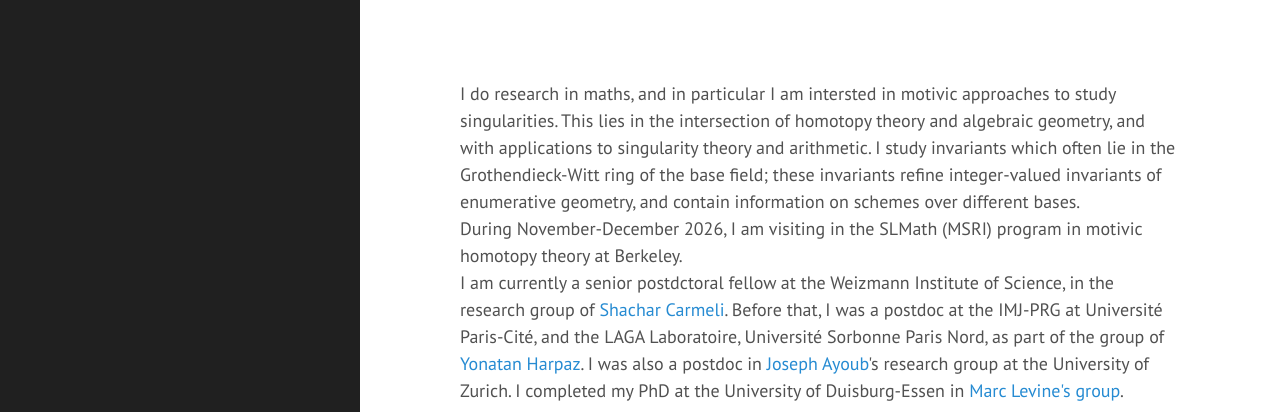
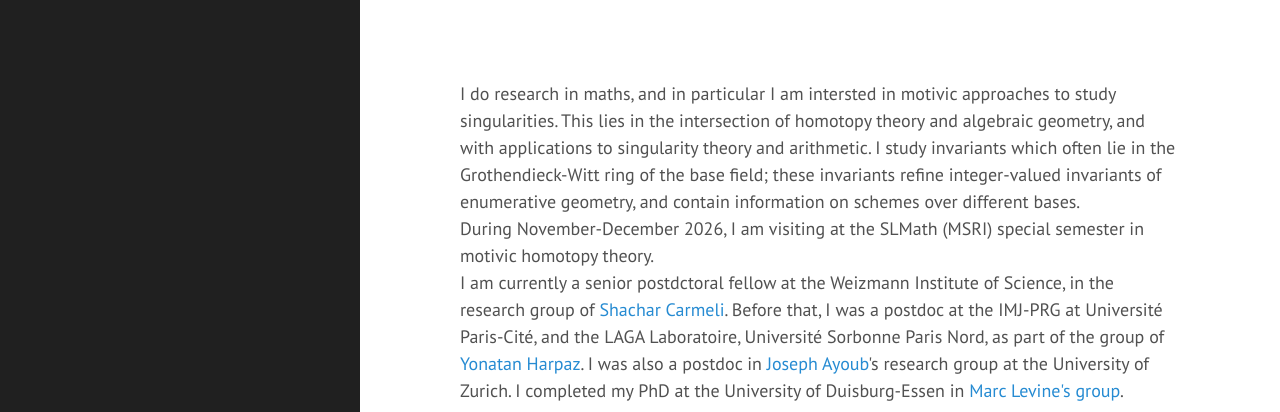
Before and after one commit to ransass/ransass.github.io, a Jekyll site: the page built from index.html, in a window 1280 px wide. Shown: the top 412 px of the page. Built offline with Jekyll 4.4.1, drawn with Linux system fonts in a browser that asks for light colours; some web fonts are replaced; the list of posts is cut into pages by our own code.

Commit message:
Update index.html

```diff
--- a/index.html
+++ b/index.html
@@ -5,7 +5,7 @@ title: Home
 I do research in maths, and in particular I am intersted in motivic approaches to study singularities. This lies in the intersection of homotopy theory and algebraic geometry, and with applications to singularity theory and arithmetic.
 I study invariants which often lie in the Grothendieck-Witt ring of the base field; these invariants refine integer-valued invariants of enumerative geometry, and contain information on schemes over different bases.
 <br/>
-During November-December 2026, I am visiting in the SLMath (MSRI) program in motivic homotopy theory at Berkeley.
+During November-December 2026, I am visiting at the SLMath (MSRI) special semester in motivic homotopy theory.
 <br/>
 I am currently a senior postdctoral fellow at the Weizmann Institute of Science, in the research group of <a href=https://sites.google.com/view/shachar-carmeli/home>Shachar Carmeli</a>.
 Before that, I was a postdoc at the IMJ-PRG at Université Paris-Cité, and the LAGA Laboratoire, Université Sorbonne Paris Nord, as part of the group of <a href=https://www.math.univ-paris13.fr/~harpaz/>Yonatan Harpaz</a>.
```
